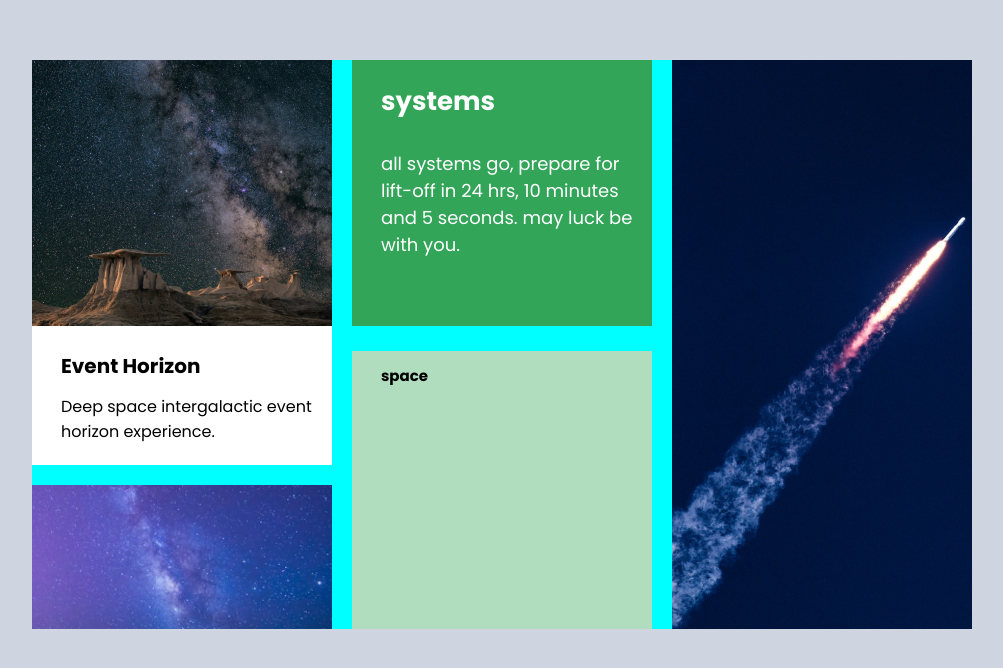
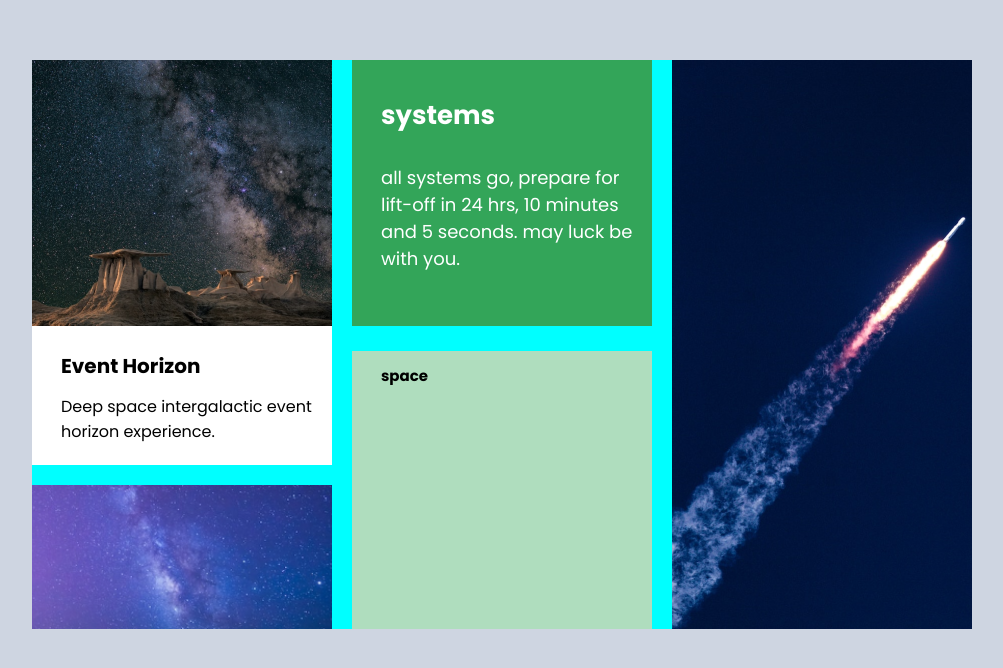
Before and after one commit to MuhammadTurkmen/Space, a plain HTML site: page index.html in a window 1280 px wide. Shown: the part 140-808 px from the top of the page, without its empty margins (138-1141 px from the left). Drawn offline with Linux system fonts and the light colour scheme.

Commit message:
adding padding

```diff
--- a/main/main.css
+++ b/main/main.css
@@ -66,12 +66,15 @@ h1, p {
     background-color: #33A559;
     height: 266px;
     color: #fff;
+    padding-top: 3.6rem;
 
 }
 
 .second-div > h1 {
     font-size: 2.6rem;
     margin-bottom: 2.9rem;
+    margin-top: 0;
+
 }
 
 .second-div > p {
```
